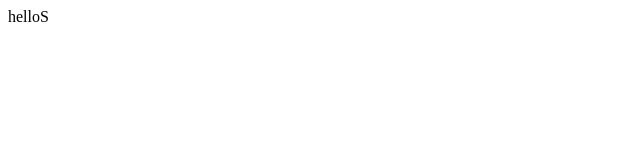
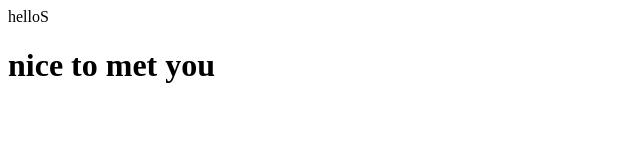
Before and after one commit to umeshtare465/FirstDemo, a plain HTML site: page index.html in a window 1280 px wide. Shown: the whole page, without its empty margins (0-640 px from the left). Drawn offline with Linux system fonts and the light colour scheme.

Commit message:
just i add an one line in html

```diff
--- a/index.html
+++ b/index.html
@@ -1 +1,2 @@
 <p>helloS</p>
+<h1>nice to met you</h1>
```
